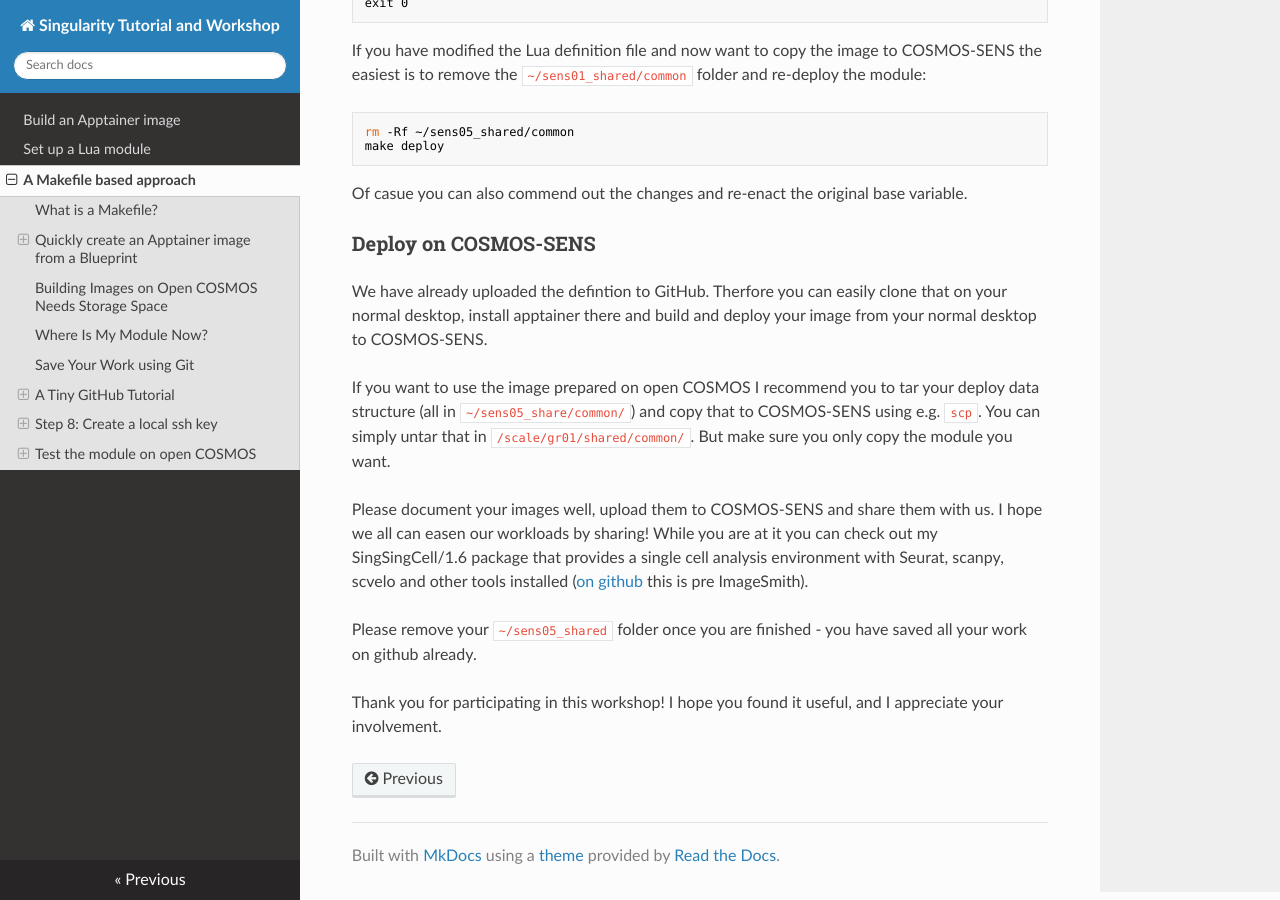
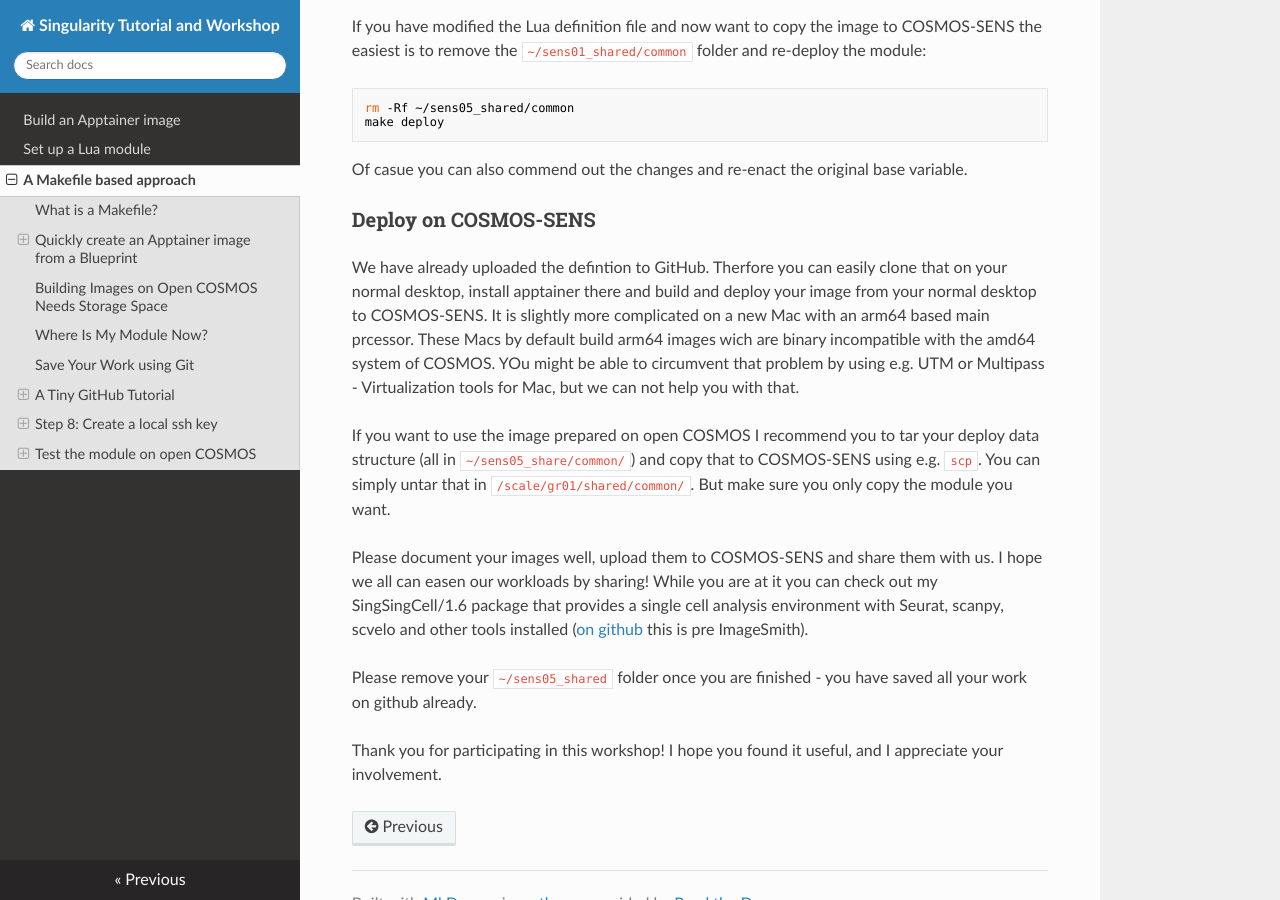
Before and after one commit to stela2502/Singularity_Tutorial, an MkDocs documentation site: the page built from docs/AMakefileBasedApproach.md, in a window 1280 px wide and 900 px high, scrolled down 6590 px. Built offline with MkDocs 1.6.1, drawn with Linux system fonts in a browser that asks for light colours; nearby versions of some CDN libraries; some of the changed text lies outside the part shown.

Commit message:
This should do!

```diff
--- a/docs/AMakefileBasedApproach.md
+++ b/docs/AMakefileBasedApproach.md
@@ -283,14 +283,13 @@ Of casue you can also commend out the changes and re-enact the original base var
 ### Deploy on COSMOS-SENS
 
 We have already uploaded the defintion to GitHub.
-Therfore you can easily clone that on your normal desktop, install apptainer there and build and deploy your image from your normal desktop to COSMOS-SENS.
+Therfore you can easily clone that on your normal desktop, install apptainer there and build and deploy your image from your normal desktop to COSMOS-SENS. It is slightly more complicated on a new Mac with an arm64 based main prcessor. These Macs by default build arm64 images wich are binary incompatible with the amd64 system of COSMOS. YOu might be able to circumvent that problem by using e.g. UTM or Multipass - Virtualization tools for Mac, but we can not help you with that.
 
 If you want to use the image prepared on open COSMOS I recommend you to tar your deploy data structure (all in `~/sens05_share/common/`) and copy that to COSMOS-SENS using e.g. `scp`. You can simply untar that in `/scale/gr01/shared/common/`. But make sure you only copy the module you want.
 
 Please document your images well, upload them to COSMOS-SENS and share them with us. I hope we all can easen our workloads by sharing!
 While you are at it you can check out my SingSingCell/1.6 package that provides a single cell analysis environment with Seurat, scanpy, scvelo and other tools installed ([on github](https://github.com/stela2502/singularityImages) this is pre ImageSmith).
 
-
 Please remove your `~/sens05_shared` folder once you are finished - you have saved all your work on github already.
 
 Thank you for participating in this workshop! I hope you found it useful, and I appreciate your involvement.
```
Also changed, not shown: other parts of docs/AMakefileBasedApproach.md (+2 -2 lines), docs/HowToSetUpAModule.md (+1 -1 lines).
